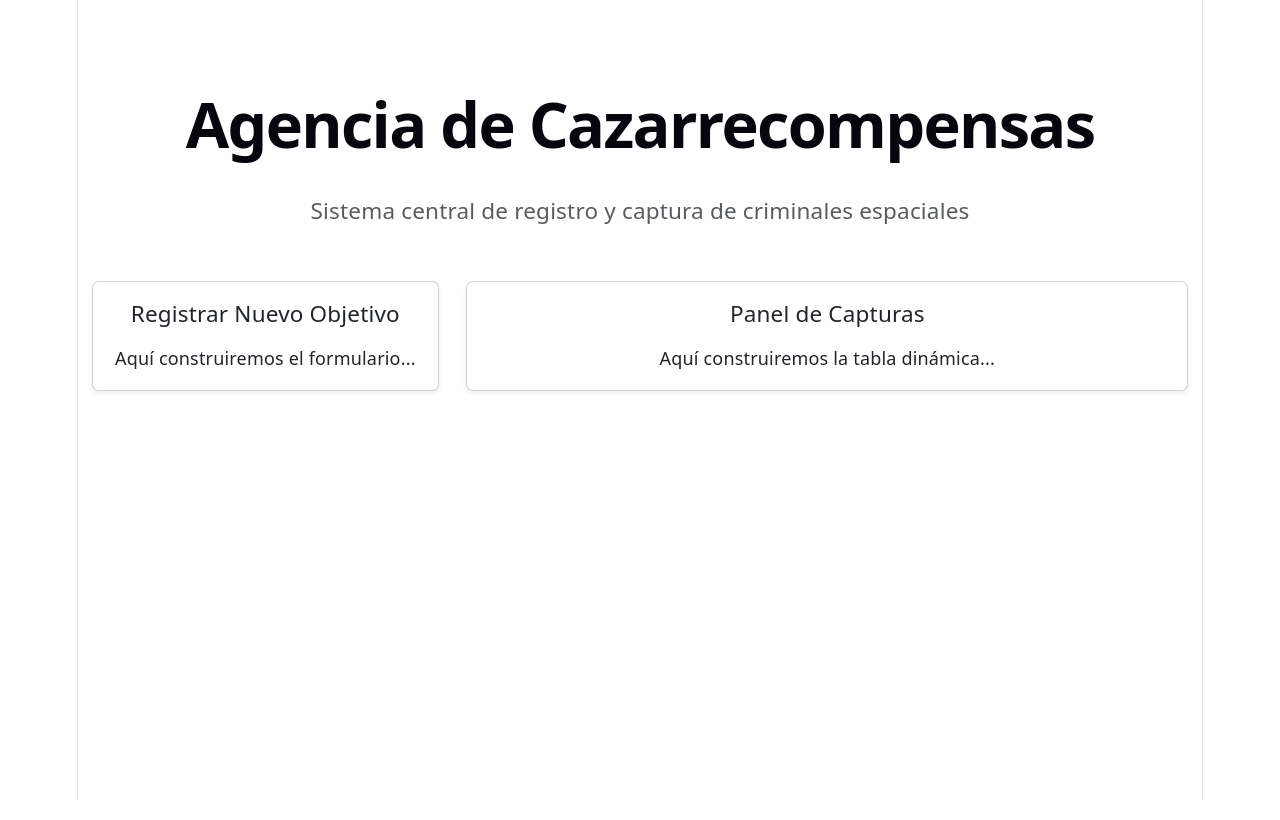
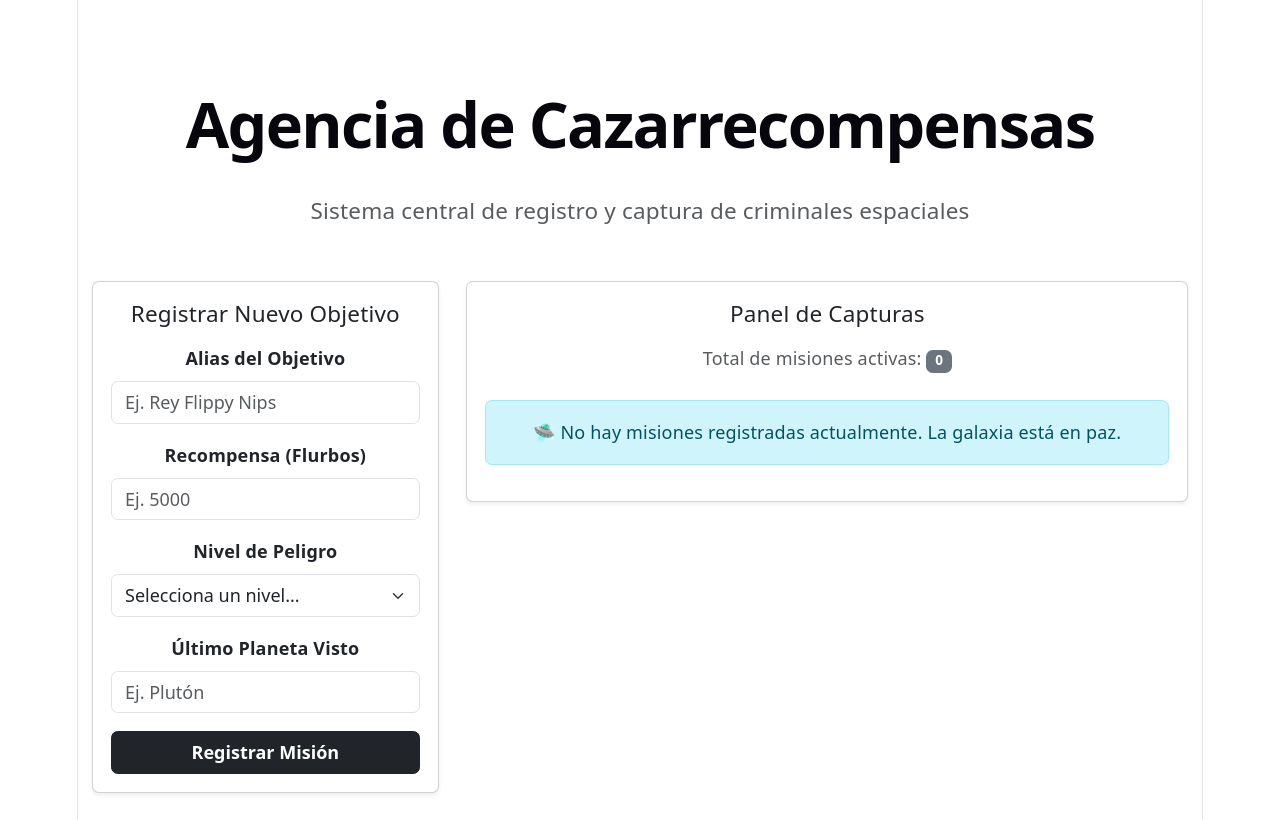
Before and after one commit to CamiloCaripan/agencia_cazarecompensas, a React (Vite) app: page / in a window 1280 px wide. Built offline with nearby package versions, Linux system fonts and the light colour scheme.

Commit message:
creacion componente para fila, creacion de componente para tabla

```diff
--- a/src/App.jsx
+++ b/src/App.jsx
@@ -1,6 +1,7 @@
 import { useState } from 'react'
 import './App.css'
 import Formulario from './components/Formulario' // se importa componente para formulario
+import TablaObjetivos from './components/TablaObjetivos' //importacion de tabla
 
 function App() {
   // Estado para almacenar la lista de misiones/objetivos (Nuestro futuro LocalStorage)
@@ -20,6 +21,8 @@ function App() {
       //guarda la misionm en la lista
       setObjetivos([...objetivos, misionConId])
 
+
+      //se limpian los campos de formulario
       setFormData({
         alias: '',
         recompensa: '',
@@ -42,7 +45,11 @@ function App() {
           <div className="card shadow-sm">
             <div className="card-body">
               <h5 className="card-title mb-3">Registrar Nuevo Objetivo</h5>
-              <p>Aquí construiremos el formulario...</p>
+              <Formulario
+                formData={formData}
+                setFormData={setFormData}
+                onAgregarObjetivo={handleAgregarObjetivo}
+              />
             </div>
           </div>
         </section>
@@ -52,7 +59,9 @@ function App() {
           <div className="card shadow-sm">
             <div className="card-body">
               <h5 className="card-title mb-3">Panel de Capturas</h5>
-              <p>Aquí construiremos la tabla dinámica...</p>
+              <p className="text-muted mb-0">Total de misiones activas: <span className="badge bg-secondary">{objetivos.length}</span></p>
+              {/* Aquí inyectamos el componente y le pasamos el estado de nuestros objetivos */}
+              <TablaObjetivos objetivos={objetivos} />
             </div>
           </div>
         </section>
--- /dev/null
+++ b/src/components/FilaObjetivo.jsx
@@ -0,0 +1,34 @@
+import React from 'react';
+
+// Recibimos un "objetivo" individual a través de las props
+const FilaObjetivo = ({ objetivo }) => {
+
+  // Pequeña lógica para darle colores a la etiqueta de peligro usando Bootstrap
+  const colorPeligro =
+    objetivo.nivelPeligro === 'Alto' ? 'bg-danger' :
+    objetivo.nivelPeligro === 'Medio' ? 'bg-warning text-dark' : 'bg-success';
+
+  return (
+    <tr>
+      <td className="fw-bold">{objetivo.alias}</td>
+      <td>{objetivo.recompensa} 💰</td>
+      <td>
+        <span className={`badge ${colorPeligro}`}>
+          {objetivo.nivelPeligro}
+        </span>
+      </td>
+      <td>{objetivo.ultimoPlaneta}</td>
+      <td>
+        {/* Dejamos los botones listos con iconos para la Fase 4 (Editar y Eliminar) */}
+        <button className="btn btn-sm btn-outline-primary me-2" title="Editar">
+          Editar
+        </button>
+        <button className="btn btn-sm btn-outline-danger" title="Eliminar">
+          Eliminar
+        </button>
+      </td>
+    </tr>
+  );
+};
+
+export default FilaObjetivo;
--- a/src/components/Formulario.jsx
+++ b/src/components/Formulario.jsx
@@ -53,7 +53,7 @@ const Formulario = ({ formData, setFormData, onAgregarObjetivo }) => {
       </div>
 
       <button type="submit" className="btn btn-dark w-100 fw-bold">
-        🚀 Registrar Misión
+         Registrar Misión
       </button>
     </form>
   );
--- /dev/null
+++ b/src/components/TablaObjetivos.jsx
@@ -0,0 +1,39 @@
+import React from 'react';
+import FilaObjetivo from './FilaObjetivo';
+
+// Recibimos la lista completa de "objetivos" a través de las props
+const TablaObjetivos = ({ objetivos }) => {
+
+  // Si no hay objetivos registrados, mostramos un mensaje amigable
+  if (objetivos.length === 0) {
+    return (
+      <div className="alert alert-info text-center mt-4">
+        🛸 No hay misiones registradas actualmente. La galaxia está en paz.
+      </div>
+    );
+  }
+
+  return (
+    <div className="table-responsive mt-3">
+      <table className="table table-hover table-striped align-middle">
+        <thead className="table-dark">
+          <tr>
+            <th>Alias del Objetivo</th>
+            <th>Recompensa</th>
+            <th>Nivel de Peligro</th>
+            <th>Último Planeta</th>
+            <th>Acciones</th>
+          </tr>
+        </thead>
+        <tbody>
+          {/* Recorremos el arreglo de objetivos y por cada uno renderizamos el componente FilaObjetivo */}
+          {objetivos.map((objetivo) => (
+            <FilaObjetivo key={objetivo.id} objetivo={objetivo} />
+          ))}
+        </tbody>
+      </table>
+    </div>
+  );
+};
+
+export default TablaObjetivos;
```
